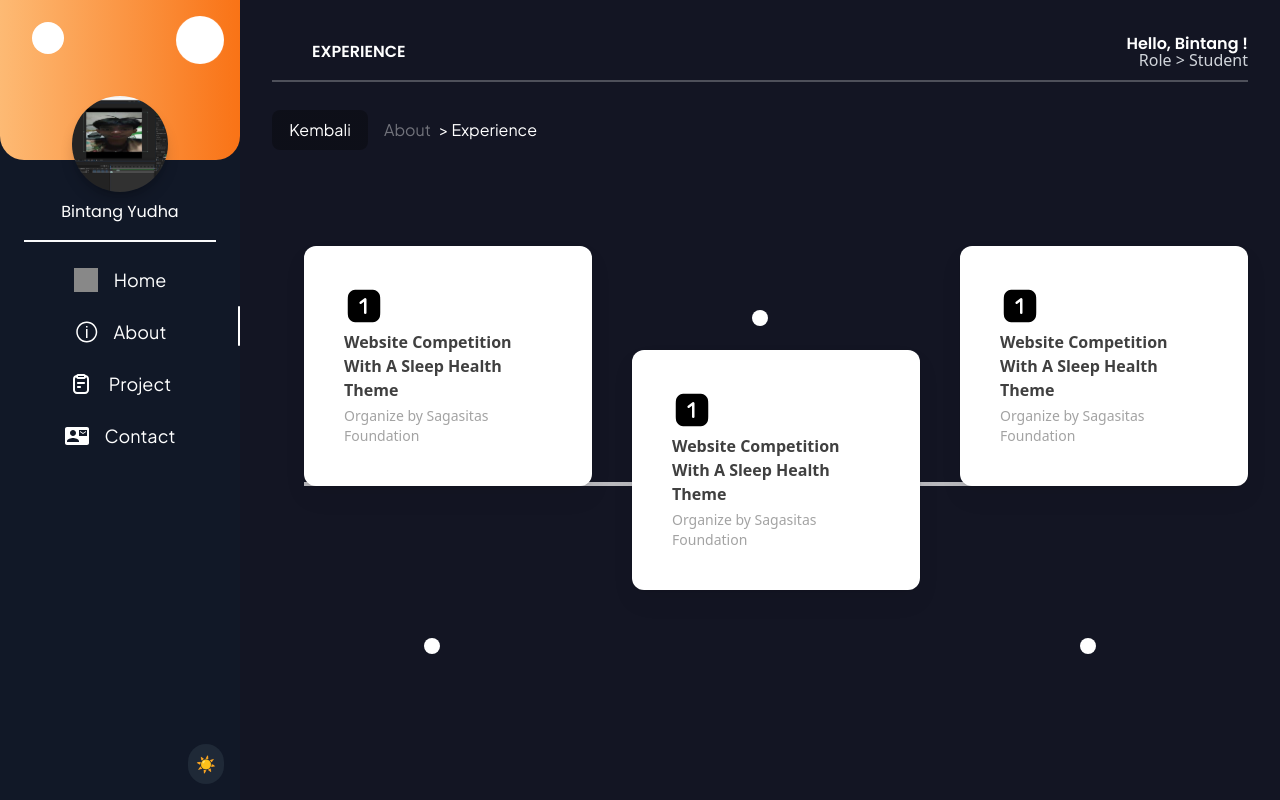
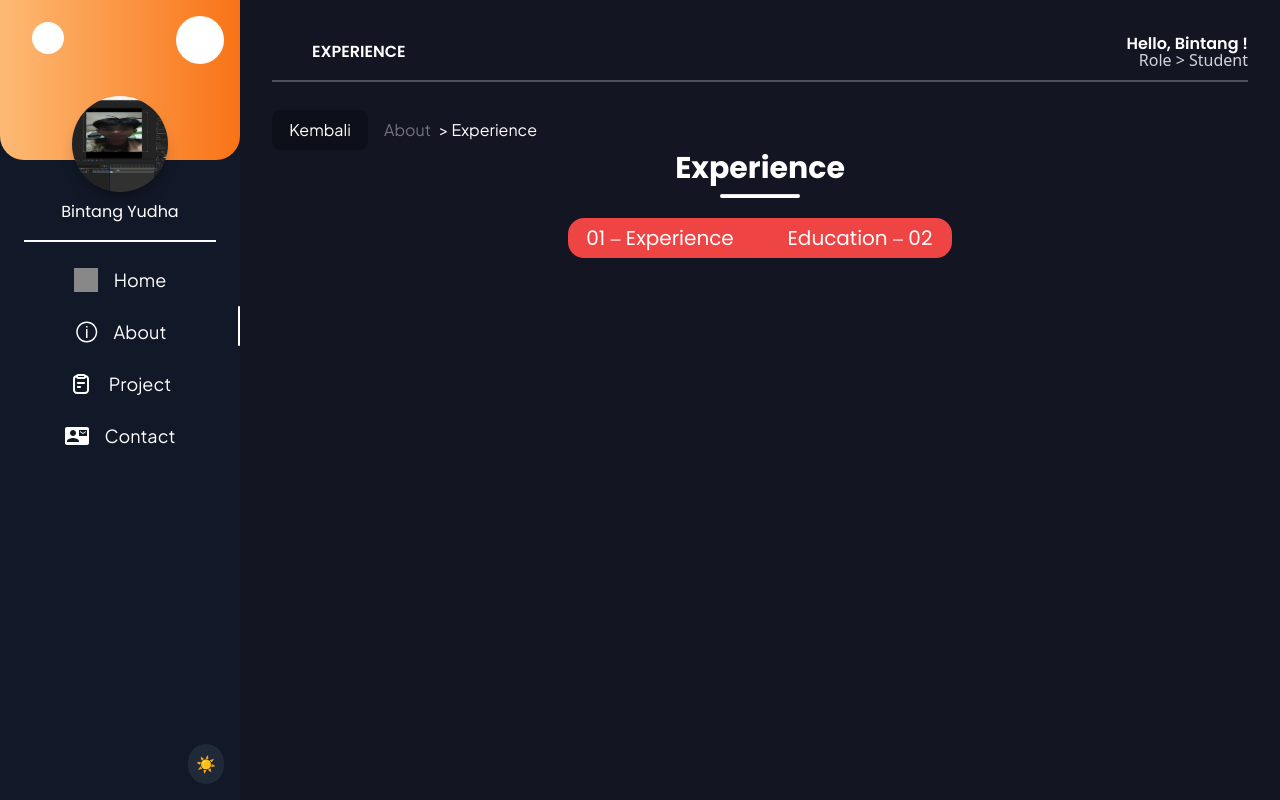
Before and after one commit to Bibintanggg/porto-V3, a React (Vite) app: page /about/experience in a window 1280 px wide. Built offline with nearby package versions, Linux system fonts and the light colour scheme; grey boxes are pictures that could not be loaded.

Commit message:
new styling

```diff
--- a/src/Pages/Experience.jsx
+++ b/src/Pages/Experience.jsx
@@ -8,6 +8,7 @@ function Experience() {
   const { darkMode } = useDarkMode();
   const [isOpen, setIsOpen] = useState(true);
   const navigate = useNavigate();
+
 
   const handleNavigate = (path) => {
     navigate(path);
@@ -87,43 +88,21 @@ function Experience() {
             </div>
           </div>
 
-          {/* Timeline Section - Horizontal ZigZag dengan Connector */}
-          <div className="mt-24 px-8">
-            <div className="relative">
-              {/* Main Timeline Line */}
-              <div className="absolute left-0 w-full h-1 bg-white opacity-70" style={{ top: '50%' }}></div>
+          <div className="flex flex-col items-center ">
+          <p className={`font-poppins text-3xl text-center font-bold text-white`}>Experience</p>
+          <hr className="w-20 h-1 rounded-full bg-white mt-2"/>
+          </div>
 
-              {/* Timeline Items Container */}
-              <div className="flex justify-between relative z-10">
-                {/* Timeline Item 1 - Top */}
-                <div className="flex flex-col items-center">
-                  <div className="w-64 mb-6">
-                    <BentoDemo />
-                  </div>
-                  <div className="w-4 h-4 bg-white rounded-full"></div>
-                  <div className="h-16 w-1 bg-white opacity-0"></div>
-                </div>
-
-                {/* Timeline Item 2 - Bottom */}
-                <div className="flex flex-col items-center">
-                  <div className="h-16 w-1 bg-white opacity-0"></div>
-                  <div className="w-4 h-4 bg-white rounded-full"></div>
-                  <div className="w-64 mt-6">
-                    <BentoDemo />
-                  </div>
-                </div>
-
-                {/* Timeline Item 3 - Top */}
-                <div className="flex flex-col items-center">
-                  <div className="w-64 mb-6">
-                    <BentoDemo />
-                  </div>
-                  <div className="w-4 h-4 bg-white rounded-full"></div>
-                  <div className="h-16 w-1 bg-white opacity-0"></div>
-                </div>
+          <div className="flex justify-center items-center mt-5">
+            <div className="text-white flex">
+              <div className="bg-red-500 flex gap-10 text-xl font-poppins w-96 rounded-2xl justify-center
+              h-10 items-center">
+                <button className="hover:bg-black rounded-2xl w-96 h-8 ml-3 transition-all duration-300 ease-in-out">01 ⎯ Experience</button>
+                <button className="hover:bg-black rounded-2xl w-96 h-8 mr-3 transition-all duration-300 ease-in-out">Education ⎯ 02</button>
               </div>
             </div>
           </div>
+
         </div>
       </div>
     </div>
```
